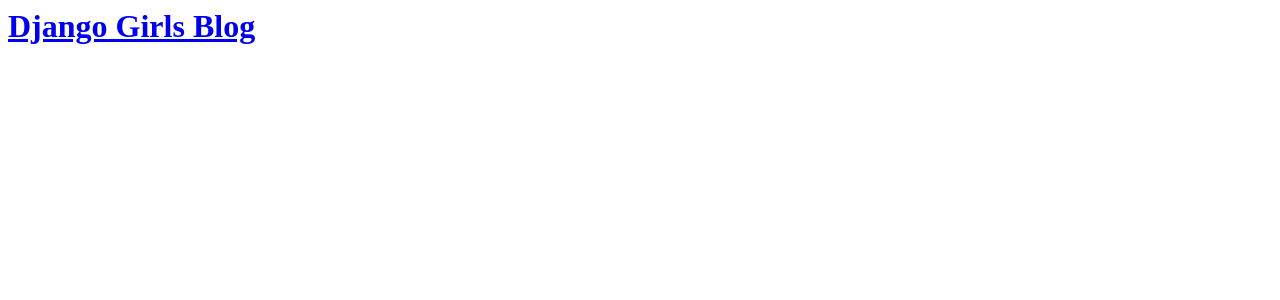
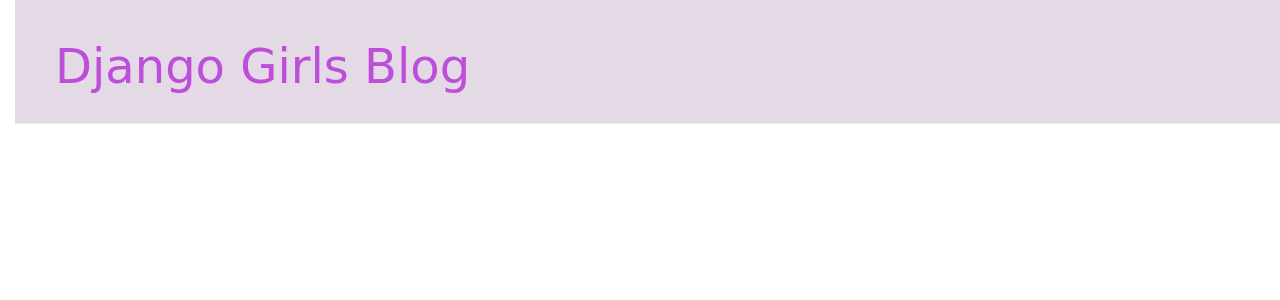
Before and after one commit to katrina3200/my-first-blog, a Django app: page / in a window 1280 px wide. Shown: the top 300 px of the page. Run offline with Django 3.2, Linux system fonts and the light colour scheme; data that the repository does not hold is empty; some libraries are stand-ins or nearby versions.

Commit message:
changed the blog style.

```diff
--- /dev/null
+++ b/blog/static/css/blog.css
@@ -0,0 +1,49 @@
+h1 a {
+	color: #BD4ED9;
+	font-family: 'Merienda', cursive;
+}
+body {
+	padding-left: 15px;
+}
+.page-header {
+    background-color: #E3DAE6;
+    margin-top: 0;
+    padding: 20px 20px 20px 40px;
+}
+
+.page-header h1, .page-header h1 a, .page-header h1 a:visited, .page-header h1 a:active {
+    color: #BD4ED9;
+    font-size: 36pt;
+    text-decoration: none;
+}
+
+.content {
+    margin-left: 40px;
+}
+
+h1, h2, h3, h4 {
+    font-family: 'Lobster', cursive;
+}
+
+.date {
+    color: #828282;
+}
+
+.save {
+    float: right;
+}
+
+.post-form textarea, .post-form input {
+    width: 100%;
+}
+
+.top-menu, .top-menu:hover, .top-menu:visited {
+    color: #ffffff;
+    float: right;
+    font-size: 26pt;
+    margin-right: 20px;
+}
+
+.post {
+    margin-bottom: 70px;
+}
--- /dev/null
+++ b/blog/templates/blog/base.html
@@ -0,0 +1,24 @@
+{% load static %}
+<html>
+    <head>
+        <title>Django Girls blog</title>
+        <link rel="stylesheet" href="//maxcdn.bootstrapcdn.com/bootstrap/3.2.0/css/bootstrap.min.css">
+        <link rel="stylesheet" href="//maxcdn.bootstrapcdn.com/bootstrap/3.2.0/css/bootstrap-theme.min.css">
+        <link href='//fonts.googleapis.com/css?family=Lobster&subset=latin,latin-ext' rel='stylesheet' type='text/css'>
+        <link rel="stylesheet" href="{% static 'css/blog.css' %}">
+    </head>
+    <body>
+        <div class="page-header">
+            <h1><a href="/">Django Girls Blog</a></h1>
+        </div>
+
+        <div class="content container">
+            <div class="row">
+                <div class="col-md-8">
+                {% block content %}
+                {% endblock %}
+                </div>
+            </div>
+        </div>
+    </body>
+</html>
```
Also changed, not shown: blog/templates/blog/post_list.html (+13 -17 lines).
